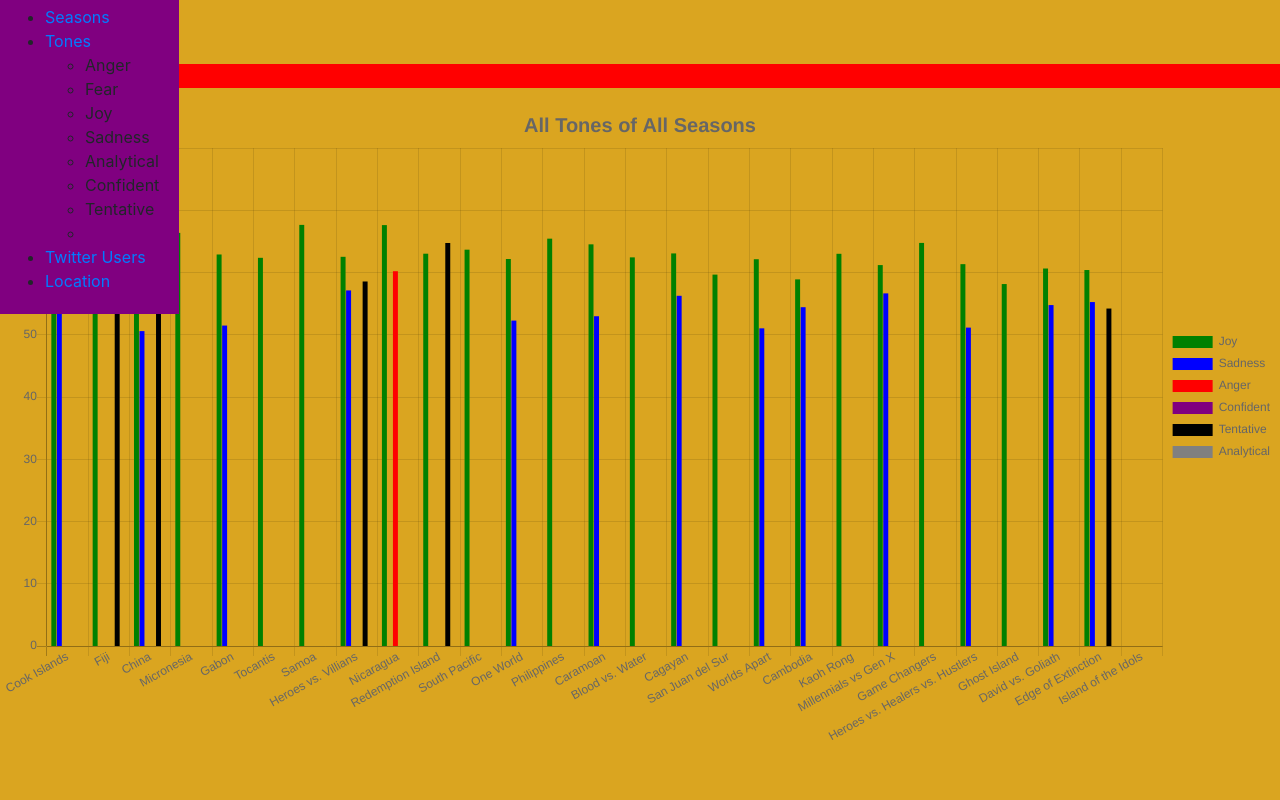
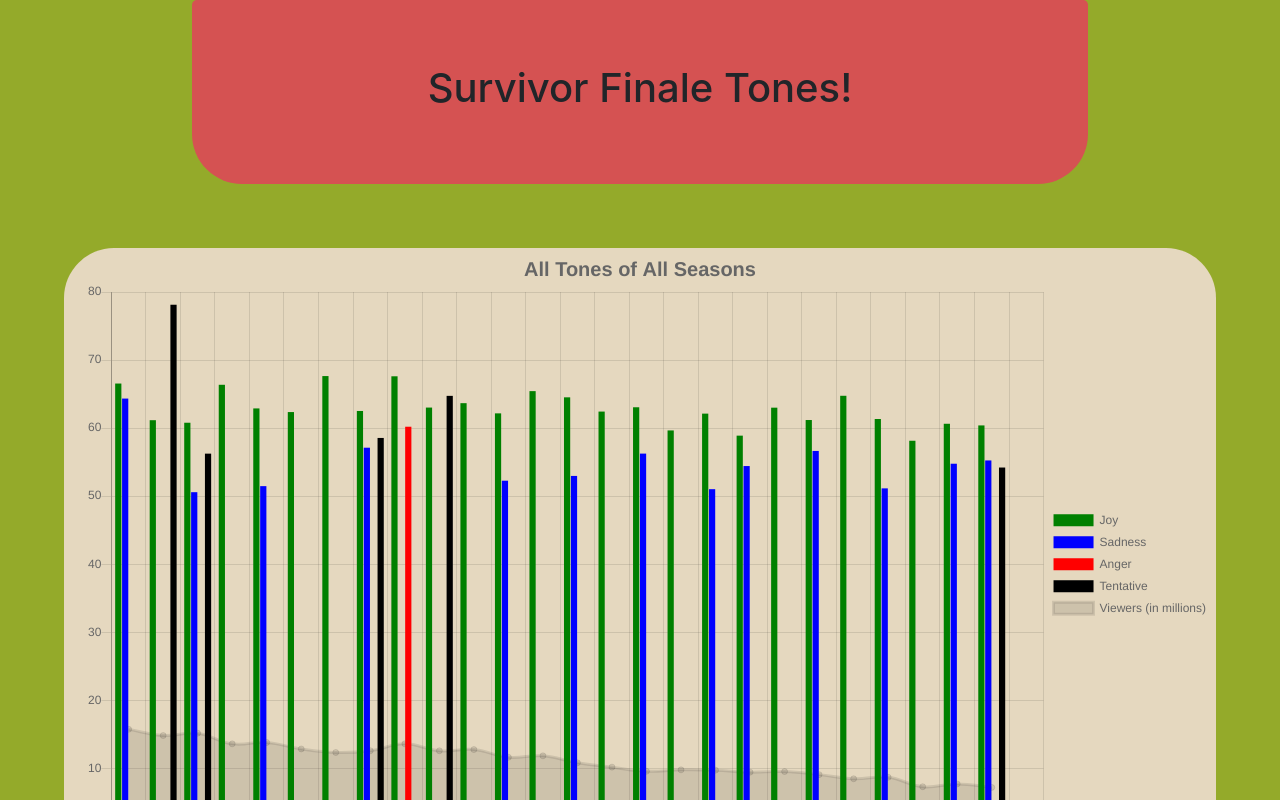
Before and after one commit to drewcpete/SurvivorTonesV3, a React app: page / in a window 1280 px wide. Shown: the top 800 px of the page. Built offline with nearby package versions, Linux system fonts and the light colour scheme.

Commit message:
add Style

```diff
--- a/src/components/App.jsx
+++ b/src/components/App.jsx
@@ -2,12 +2,13 @@
 import { Switch, Route } from "react-router-dom";
 import { Home } from "./Home";
 import Toolbar from "./Toolbar/Toolbar"
-import SeasonChart from "./SeasonChart.jsx"
-import { ChartData, AssignedSeasons, seasonArray } from "./../scripts/SeasonTones"
+// import SeasonChart from "./SeasonChart.jsx"
+import {  AssignedSeasons } from "./../scripts/SeasonTones"
 import { Bar } from "react-chartjs-2";
 
 var data = {
     labels: ["Cook Islands", "Fiji", "China", "Micronesia", "Gabon", "Tocantis", "Samoa", "Heroes vs. Villians", "Nicaragua", "Redemption Island", "South Pacific", "One World", "Philippines", "Caramoan", "Blood vs. Water", "Cagayan", "San Juan del Sur", "Worlds Apart", "Cambodia", "Kaoh Rong", "Millennials vs Gen X", "Game Changers", "Heroes vs. Healers vs. Hustlers", "Ghost Island", "David vs. Goliath", "Edge of Extinction", "Island of the Idols"],
+
     datasets: [{
         label: "Joy",
         data: [AssignedSeasons[0].joy, AssignedSeasons[1].joy, AssignedSeasons[2].joy, AssignedSeasons[3].joy, AssignedSeasons[4].joy, AssignedSeasons[5].joy, AssignedSeasons[6].joy, AssignedSeasons[7].joy, AssignedSeasons[8].joy, AssignedSeasons[9].joy, AssignedSeasons[10].joy, AssignedSeasons[11].joy, AssignedSeasons[12].joy, AssignedSeasons[13].joy, AssignedSeasons[14].joy, AssignedSeasons[15].joy, AssignedSeasons[16].joy, AssignedSeasons[17].joy, AssignedSeasons[18].joy, AssignedSeasons[19].joy, AssignedSeasons[20].joy, AssignedSeasons[21].joy, AssignedSeasons[22].joy, AssignedSeasons[23].joy, AssignedSeasons[24].joy, AssignedSeasons[25].joy],
@@ -21,67 +22,59 @@
         label: "Anger",
         data: [AssignedSeasons[0].anger, AssignedSeasons[1].anger, AssignedSeasons[2].anger, AssignedSeasons[3].anger, AssignedSeasons[4].anger, AssignedSeasons[5].anger, AssignedSeasons[6].anger, AssignedSeasons[7].anger, AssignedSeasons[8].anger, AssignedSeasons[9].anger, AssignedSeasons[10].anger, AssignedSeasons[11].anger, AssignedSeasons[12].anger, AssignedSeasons[13].anger, AssignedSeasons[14].anger, AssignedSeasons[15].anger, AssignedSeasons[16].anger, AssignedSeasons[17].anger, AssignedSeasons[18].anger, AssignedSeasons[19].anger, AssignedSeasons[20].anger, AssignedSeasons[21].anger, AssignedSeasons[22].anger, AssignedSeasons[23].anger, AssignedSeasons[24].anger, AssignedSeasons[25].anger],
         backgroundColor: "red"
-        },
-        {
-            label: "Confident",
-            data: [AssignedSeasons[0].confident, AssignedSeasons[1].confident, AssignedSeasons[2].confident, AssignedSeasons[3].confident, AssignedSeasons[4].confident, AssignedSeasons[5].confident, AssignedSeasons[6].confident, AssignedSeasons[7].confident, AssignedSeasons[8].confident, AssignedSeasons[9].confident, AssignedSeasons[10].confident, AssignedSeasons[11].confident, AssignedSeasons[12].confident, AssignedSeasons[13].confident, AssignedSeasons[14].confident, AssignedSeasons[15].confident, AssignedSeasons[16].confident, AssignedSeasons[17].confident, AssignedSeasons[18].confident, AssignedSeasons[19].confident, AssignedSeasons[20].confident, AssignedSeasons[21].confident, AssignedSeasons[22].confident, AssignedSeasons[23].confident, AssignedSeasons[24].confident, AssignedSeasons[25].confident],
-            backgroundColor: "purple"
-        },
-        {
+    }, {
         label: "Tentative",
         data: [AssignedSeasons[0].tentative, AssignedSeasons[1].tentative, AssignedSeasons[2].tentative, AssignedSeasons[3].tentative, AssignedSeasons[4].tentative, AssignedSeasons[5].tentative, AssignedSeasons[6].tentative, AssignedSeasons[7].tentative, AssignedSeasons[8].tentative, AssignedSeasons[9].tentative, AssignedSeasons[10].tentative, AssignedSeasons[11].tentative, AssignedSeasons[12].tentative, AssignedSeasons[13].tentative, AssignedSeasons[14].tentative, AssignedSeasons[15].tentative, AssignedSeasons[16].tentative, AssignedSeasons[17].tentative, AssignedSeasons[18].tentative, AssignedSeasons[19].tentative, AssignedSeasons[20].tentative, AssignedSeasons[21].tentative, AssignedSeasons[22].tentative, AssignedSeasons[23].tentative, AssignedSeasons[24].tentative, AssignedSeasons[25].tentative],
         backgroundColor: "black"
-        },
-        {
-            label: "Analytical",
-            data: [AssignedSeasons[0].analytical, AssignedSeasons[1].analytical, AssignedSeasons[2].analytical, AssignedSeasons[3].analytical, AssignedSeasons[4].analytical, AssignedSeasons[5].analytical, AssignedSeasons[6].analytical, AssignedSeasons[7].analytical, AssignedSeasons[8].analytical, AssignedSeasons[9].analytical, AssignedSeasons[10].analytical, AssignedSeasons[11].analytical, AssignedSeasons[12].analytical, AssignedSeasons[13].analytical, AssignedSeasons[14].analytical, AssignedSeasons[15].analytical, AssignedSeasons[16].analytical, AssignedSeasons[17].analytical, AssignedSeasons[18].analytical, AssignedSeasons[19].analytical, AssignedSeasons[20].analytical, AssignedSeasons[21].analytical, AssignedSeasons[22].analytical, AssignedSeasons[23].analytical, AssignedSeasons[24].analytical, AssignedSeasons[25].analytical],
-            backgroundColor: "gray"
+    }, {
+        label: "Viewers (in millions)",
+        type: "line",
+        data: [15.75, 14.83, 15.18, 13.61, 13.81, 12.86, 12.34, 12.60, 13.61, 12.59, 12.77, 11.64, 11.85, 10.82, 10.19, 9.58, 9.79, 9.74, 9.45, 9.54, 9.09, 8.48, 8.70, 7.31, 7.72, 7.21]
     }
     ]
 }
-    // options: {
-    //     barValueSpacing: 5,
-    //     scales: {
-    //         yAxes: [{
-    //             ticks: {
-    //                 min: 0
-    //             }
-    //         }]
-    //     }
-    // }
+
 export default class App extends React.Component {
     constructor() {
         super();
         this.state = {
-
+            chartData: {}
         }
     };
 
     render() {
-        var siteStyle = {
-            backgroundColor: 'burleywood',
-        };
+        // var siteStyle = {
+        //     backgroundColor: 'burleywood',
+        // };
         return (
-            <div style={siteStyle}>
+            <div>
 
-                <Toolbar />
-                <main style={{ marginTop: "64px", backgroundColor: "red" }}>
-                    <p>Survivor Finale Tones!</p>
+                <main >
+                    <div className="jumbotron" style={{ display: "flex", width: "70%", backgroundColor: "#d55252", borderBottomRightRadius: "50px", borderBottomLeftRadius: "50px", alignItems: "center", marginLeft: "15%" }}>
+
+                        <h1 style={{ width: "100%", textAlign: "center" }}>Survivor Finale Tones!</h1>
+                    </div>
                 </main>
+                <div style={{ borderRadius:"50px", minHeight: "700px", maxHeight: "1000px", backgroundColor: "#e5d8bf", margin: "5%" }}>
+
+
                     <Bar
-                    data = {data}
-                    options= {{
-                        title:{
-                            display:true,
+                        data={data}
+                        options={{
+                            responsive: true,
+                            maintainAspectRatio: false,
+                            title: {
+                                display: true,
                                 text: "All Tones of All Seasons",
                                 fontSize: 20
                             },
-                        legend:{
-                            display:true,
-                            position:'right'
+                            legend: {
+                                display: true,
+                                position: 'right'
                             }
                         }}
                     />
+                </div>
             </div>
         );
     }
```
Also changed, not shown: template.ejs. Lines whose indentation alone changed are shown as unchanged.
